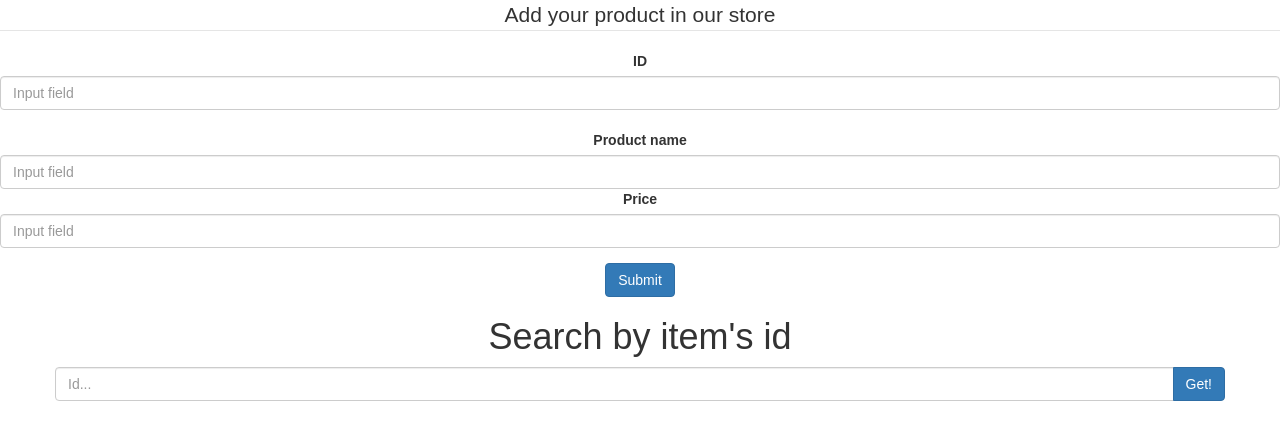
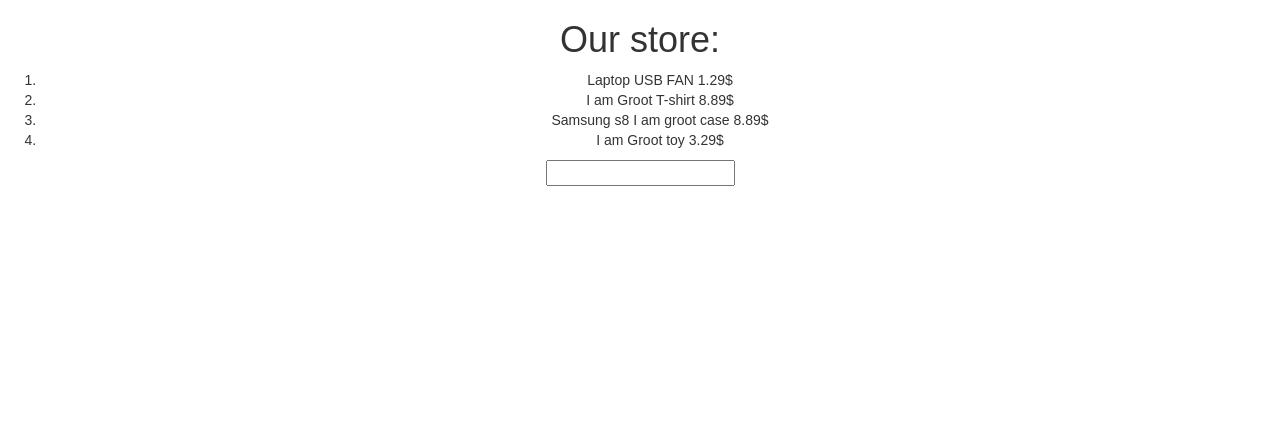
Before and after one commit to jsdelivrbot/pwa-react, a React (Create React App) app: page / in a window 1280 px wide. Shown: the top 440 px of the page. Built offline with nearby package versions, Linux system fonts and the light colour scheme.

Commit message:
comming back

```diff
--- a/src/App.js
+++ b/src/App.js
@@ -1,32 +1,46 @@
 import React, { Component } from 'react';
-import ReactDOM from 'react-dom';
-import logo from './logo.svg';
+import Products from './Products';
 import './App.css';
+
+
 
 class App extends Component {
 
-  render() {
 
-    return (
-      <div className="App">
-         <form id="submit1" >
-        <legend>Add your product in our store</legend>
+	render() {
 
-        <div class="form-group" >
-          <label for="">ID</label>
-          <input id="id" type="text" class="form-control" id="" placeholder="Input field"/>
-          <br/>
-          <label for="">Product name</label>
-          <input id="name" type="text" class="form-control" id="" placeholder="Input field"/>
-          <label for="">Price</label>
-          <input id="price" type="text" class="form-control" id="" placeholder="Input field"/>
+		return (
+			<div className="App">
+			<h1>Our store:</h1>
+			<Products products={this.props.products}/>
 
-        </div>
-        <button  type="submit" class="btn btn-primary">Submit</button>
-      </form>
-      </div>
-    );
-  }
+			</div>
+			);
+	}
 }
 
 export default App;
+
+
+// class App extends Component {
+// 	state = { toggle : true }
+// 	toggle = () => {
+// 		this.setState({
+// 			toggle : !this.state.toggle
+// 		})
+// 	}
+
+// 	render() {
+
+// 		return (
+// 			<div className="App">
+// 			{this.state.toggle &&
+// 				<h1> Product name is  {this.props.name} </h1>
+// 			}
+// 			<button onClick={this.toggle}> Show/hide </button>
+// 			<Search  text={this.props.text} toggle={this.state.toggle} />
+
+
+// 			</div>
+// 			);
+// 	}
--- /dev/null
+++ b/src/Product.js
@@ -0,0 +1,21 @@
+import React, { Component } from 'react';
+import './App.css';
+
+class Product extends Component {
+
+	render() {
+
+
+
+
+		return (
+			<div >
+			<li>
+				{this.props.product.name} {this.props.product.price}$
+			</li>
+			</div>
+			);
+	}
+}
+
+export default Product;
--- /dev/null
+++ b/src/Products.js
@@ -0,0 +1,36 @@
+import React, { Component } from 'react';
+import Product from './Product';
+import './App.css';
+
+
+class Products extends Component {
+	state = { search:""}
+
+	update = (event) =>{
+		this.setState({
+			search : event.target.value.substr(0,20)
+		})
+		console.log(this.state.search);
+	}
+
+	render() {
+		var filteredProducts = this.props.products.filter(
+			(product) =>{
+				return product.name.toLowerCase().indexOf(this.state.search.toLowerCase()) !==-1;
+			}
+		);
+		return (
+			<div >
+				<ol>
+				{filteredProducts.map((product) => {
+					return <Product product={product}  key={product.id} / >
+				})}
+				</ol>
+				<input type="text" value={this.state.search} onChange={this.update}/>
+			</div>
+			);
+		}
+	}
+
+
+export default Products;
--- a/src/Search.js
+++ b/src/Search.js
@@ -1,33 +1,44 @@
 import React, { Component } from 'react';
-import ReactDOM from 'react-dom';
-import logo from './logo.svg';
 import './App.css';
 
 class Search extends Component {
 
-  info(){
-    alert();
-  }
+	state = { toggle1 : this.props.toggle }
 
-  render() {
+	// this.setState({
+	// 	toggle1 : "true";
+	// })
 
-    return (
-      <div className="App">
-       <div class="container">
-        <h1>Search by item's id</h1>
-        <div class="row">
-          <div class="input-group">
-            <input id="id-input" type="text" class="form-control" placeholder="Id..."/>
-            <span class="input-group-btn">
-              <button onClick={this.info} id="get-product" type="button" class="btn btn-primary">Get!</button>
-            </span>
-          </div>
-        </div>
-       </div>
+// nuk lejohet set state brenda render eshte budallik , vetem perdor state per  te njejtin komponent okey
 
-      </div>
-    );
-  }
+render() {
+
+
+	console.log(this.state.toggle1)
+
+
+
+
+	return (
+		<div >
+		<h1>NGA SEARCHi{this.props.product.id}<br/> {this.props.product.name}<br/> {this.props.product.price} </h1>
+
+		</div>
+		);
+}
 }
 
 export default Search;
+
+
+
+	// return (
+	// 	<div className="App">
+	// 	{this.toggle}
+	// 	<br/>
+	// 	{this.props.toggle &&
+	// 		<h1> Nga klasa tjt plak {this.props.text} </h1>
+	// 	}
+
+	// 	</div>
+	// 	);
--- a/src/index.js
+++ b/src/index.js
@@ -2,27 +2,44 @@
 import ReactDOM from 'react-dom';
 import './index.css';
 import App from './App';
-import AddProduct from './AddProduct';
-import Search from './Search';
 import registerServiceWorker from './registerServiceWorker';
 
-
-
+var products =[
+{
+	id:1,
+	name:"Laptop USB FAN",
+	price:1.29
+},
+{
+	id:2,
+	name:"I am Groot T-shirt",
+	price:8.89
+},
+{
+	id:3,
+	name:"Samsung s8 I am groot case",
+	price:8.89
+},
+{
+	id:4,
+	name:"I am Groot toy",
+	price:3.29
+}
+]
 class Main extends Component {
 
 	render() {
 
 		return (
 			<div>
-      	<App/>
-      	<Search />
+			<App products={this.props.products}/>
 			</div>
 			);
 		}
 	}
 
 
-ReactDOM.render( <Main />
+	ReactDOM.render( <Main products={products} />
 	, document.getElementById('root'));
 
 
```
Lines whose indentation alone changed are shown as unchanged.
